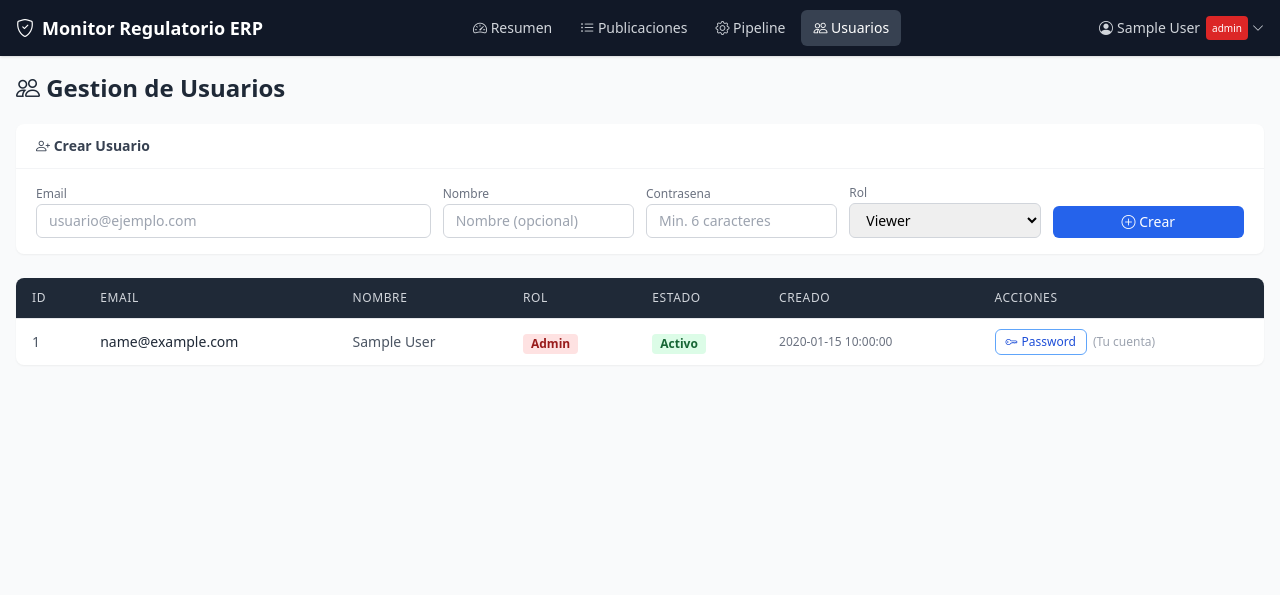
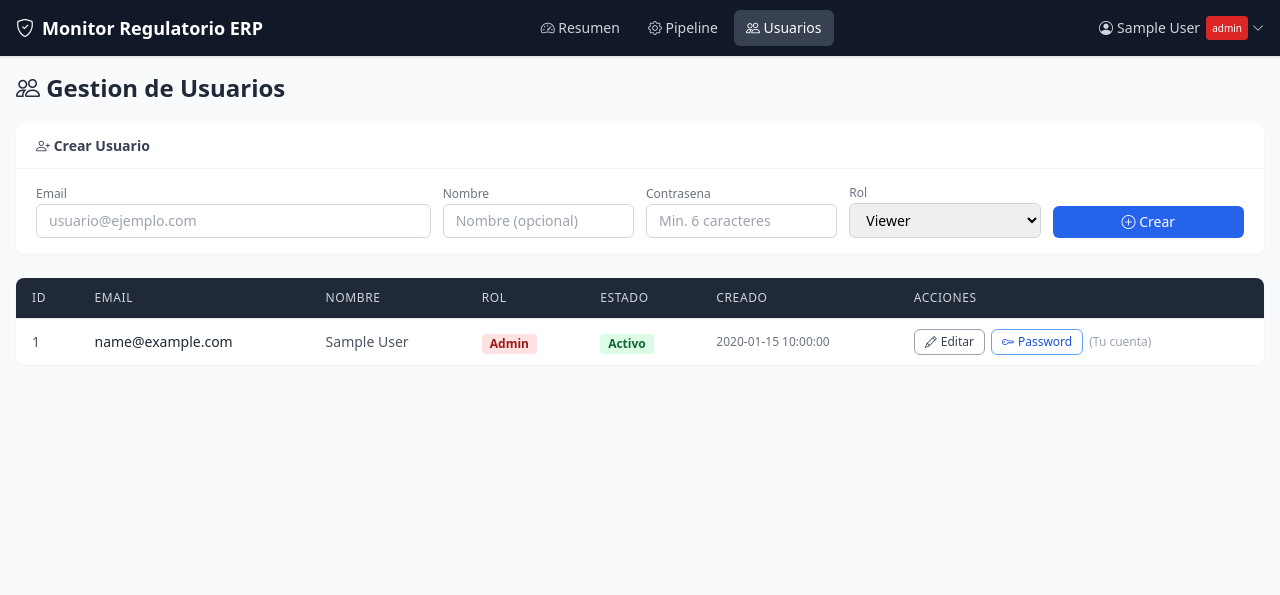
Before and after one commit to jesusivanhc22/regulatory-agent, a Flask app: page /usuarios in a window 1280 px wide. Shown: the top 595 px of the page. Run offline with Flask 3, Linux system fonts and the light colour scheme; a user stored in the database is signed in; tables that the repository leaves empty hold one stand-in row (values such as "Sample post"); some libraries are stand-ins or nearby versions.

Commit message:
Add full user edit (email, name, role), remove Publicaciones from nav
- Add update_user() function in auth.py for editing user fields
- Add POST /usuarios/<id>/editar route with validation
- Add inline edit form with Alpine.js toggle in users table
- Prevent admin from demoting their own account
- Remove Publicaciones link from navbar (already inline on dashboard)

Co-Authored-By: Claude Opus 4.6 <noreply@anthropic.com>

```diff
--- a/web/app.py
+++ b/web/app.py
@@ -42,6 +42,7 @@ from web.auth import (
     create_user,
     toggle_user_active,
     change_user_password,
+    update_user,
 )
 
 logger = logging.getLogger(__name__)
@@ -354,6 +355,31 @@ def create_app():
 
         return redirect(url_for("users_list"))
 
+    @app.route("/usuarios/<int:user_id>/editar", methods=["POST"])
+    @admin_required
+    def users_edit(user_id):
+        email = request.form.get("email", "").strip().lower()
+        name = request.form.get("name", "").strip()
+        role = request.form.get("role", "").strip()
+
+        if not email:
+            flash("El email es obligatorio.", "danger")
+            return redirect(url_for("users_list"))
+
+        if role not in ("admin", "viewer"):
+            role = "viewer"
+
+        # No permitir quitarse el propio rol admin
+        if user_id == current_user.id and role != "admin":
+            flash("No puede cambiar su propio rol de administrador.", "warning")
+            return redirect(url_for("users_list"))
+
+        if update_user(user_id, email=email, name=name or None, role=role):
+            flash(f"Usuario {email} actualizado.", "success")
+        else:
+            flash("Error actualizando usuario. Verifique que el email no exista.", "danger")
+        return redirect(url_for("users_list"))
+
     @app.route("/usuarios/<int:user_id>/toggle", methods=["POST"])
     @admin_required
     def users_toggle(user_id):
--- a/web/auth.py
+++ b/web/auth.py
@@ -203,6 +203,38 @@ def toggle_user_active(user_id):
     conn.close()
 
 
+def update_user(user_id, email=None, name=None, role=None):
+    """Actualiza los campos de un usuario (email, nombre, rol)."""
+    fields = []
+    values = []
+    if email is not None:
+        fields.append("email = ?")
+        values.append(email.lower())
+    if name is not None:
+        fields.append("name = ?")
+        values.append(name)
+    if role is not None:
+        fields.append("role = ?")
+        values.append(role)
+    if not fields:
+        return False
+    values.append(user_id)
+    sql = f"UPDATE users SET {', '.join(fields)} WHERE id = ?"
+    conn = get_connection()
+    cursor = conn.cursor()
+    try:
+        cursor.execute(adapt_sql(sql), tuple(values))
+        conn.commit()
+        logger.info("Usuario id=%s actualizado: %s", user_id, ", ".join(fields))
+        return True
+    except Exception as e:
+        conn.rollback()
+        logger.error("Error actualizando usuario id=%s: %s", user_id, e)
+        return False
+    finally:
+        conn.close()
+
+
 def change_user_password(user_id, new_password):
     """Cambia la contrasena de un usuario."""
     password_hash = generate_password_hash(new_password)
--- a/web/templates/base.html
+++ b/web/templates/base.html
@@ -26,10 +26,6 @@
                     <a href="{{ url_for('index') }}"
                        class="px-3 py-2 rounded-md text-sm font-medium {% if request.endpoint == 'index' %}bg-gray-700 text-white{% else %}text-gray-300 hover:bg-gray-700 hover:text-white{% endif %} transition">
                         <i class="bi bi-speedometer2"></i> Resumen
-                    </a>
-                    <a href="{{ url_for('publications_list') }}"
-                       class="px-3 py-2 rounded-md text-sm font-medium {% if request.endpoint == 'publications_list' %}bg-gray-700 text-white{% else %}text-gray-300 hover:bg-gray-700 hover:text-white{% endif %} transition">
-                        <i class="bi bi-list-ul"></i> Publicaciones
                     </a>
                     <a href="{{ url_for('pipeline_status') }}"
                        class="px-3 py-2 rounded-md text-sm font-medium {% if request.endpoint == 'pipeline_status' %}bg-gray-700 text-white{% else %}text-gray-300 hover:bg-gray-700 hover:text-white{% endif %} transition">
@@ -78,9 +74,6 @@
                 <a href="{{ url_for('index') }}" class="block px-3 py-2 rounded-md text-sm text-gray-300 hover:bg-gray-700 hover:text-white">
                     <i class="bi bi-speedometer2"></i> Resumen
                 </a>
-                <a href="{{ url_for('publications_list') }}" class="block px-3 py-2 rounded-md text-sm text-gray-300 hover:bg-gray-700 hover:text-white">
-                    <i class="bi bi-list-ul"></i> Publicaciones
-                </a>
                 <a href="{{ url_for('pipeline_status') }}" class="block px-3 py-2 rounded-md text-sm text-gray-300 hover:bg-gray-700 hover:text-white">
                     <i class="bi bi-gear"></i> Pipeline
                 </a>
--- a/web/templates/users.html
+++ b/web/templates/users.html
@@ -84,15 +84,19 @@
                         {% endif %}
                     </td>
                     <td class="px-4 py-2.5 text-xs text-gray-500">{{ user.created_at or '-' }}</td>
-                    <td class="px-4 py-2.5" x-data="{ showPw: false }">
+                    <td class="px-4 py-2.5" x-data="{ showPw: false, showEdit: false }">
                         <div class="flex items-center gap-1.5 flex-wrap">
-                            <!-- Cambiar contrasena (todos los usuarios) -->
-                            <button @click="showPw = !showPw" type="button"
+                            <!-- Editar generales -->
+                            <button @click="showEdit = !showEdit; showPw = false" type="button"
+                                    class="inline-flex items-center px-2.5 py-1 border border-gray-400 text-gray-700 rounded-md text-xs font-medium hover:bg-gray-50 transition">
+                                <i class="bi bi-pencil mr-1"></i> Editar
+                            </button>
+                            <!-- Cambiar contrasena -->
+                            <button @click="showPw = !showPw; showEdit = false" type="button"
                                     class="inline-flex items-center px-2.5 py-1 border border-blue-400 text-blue-700 rounded-md text-xs font-medium hover:bg-blue-50 transition">
                                 <i class="bi bi-key mr-1"></i> Password
                             </button>
                             {% if user.id != current_user.id %}
-                            <!-- Activar/Desactivar -->
                             <form method="post" action="{{ url_for('users_toggle', user_id=user.id) }}" class="inline">
                                 {% if user.active %}
                                 <button type="submit"
@@ -110,6 +114,39 @@
                             <span class="text-xs text-gray-400">(Tu cuenta)</span>
                             {% endif %}
                         </div>
+                        <!-- Inline edit form -->
+                        <form x-show="showEdit" x-transition x-cloak
+                              method="post" action="{{ url_for('users_edit', user_id=user.id) }}"
+                              class="grid grid-cols-[1fr_1fr_auto_auto] gap-2 mt-2 items-end">
+                            <div>
+                                <label class="block text-[10px] text-gray-400 mb-0.5">Email</label>
+                                <input type="email" name="email" value="{{ user.email }}" required
+                                       class="w-full px-2 py-1 border border-gray-300 rounded-md text-xs focus:ring-2 focus:ring-blue-500 focus:border-transparent outline-none">
+                            </div>
+                            <div>
+                                <label class="block text-[10px] text-gray-400 mb-0.5">Nombre</label>
+                                <input type="text" name="name" value="{{ user.name or '' }}"
+                                       class="w-full px-2 py-1 border border-gray-300 rounded-md text-xs focus:ring-2 focus:ring-blue-500 focus:border-transparent outline-none">
+                            </div>
+                            <div>
+                                <label class="block text-[10px] text-gray-400 mb-0.5">Rol</label>
+                                <select name="role"
+                                        class="px-2 py-1 border border-gray-300 rounded-md text-xs focus:ring-2 focus:ring-blue-500 focus:border-transparent outline-none">
+                                    <option value="viewer" {% if user.role == 'viewer' %}selected{% endif %}>Viewer</option>
+                                    <option value="admin" {% if user.role == 'admin' %}selected{% endif %}>Admin</option>
+                                </select>
+                            </div>
+                            <div class="flex gap-1">
+                                <button type="submit"
+                                        class="px-2.5 py-1 bg-blue-600 text-white rounded-md text-xs font-medium hover:bg-blue-700 transition">
+                                    Guardar
+                                </button>
+                                <button @click="showEdit = false" type="button"
+                                        class="px-2 py-1 text-gray-400 hover:text-gray-600 text-xs">
+                                    Cancelar
+                                </button>
+                            </div>
+                        </form>
                         <!-- Inline password form -->
                         <form x-show="showPw" x-transition x-cloak
                               method="post" action="{{ url_for('users_change_password', user_id=user.id) }}"
```
